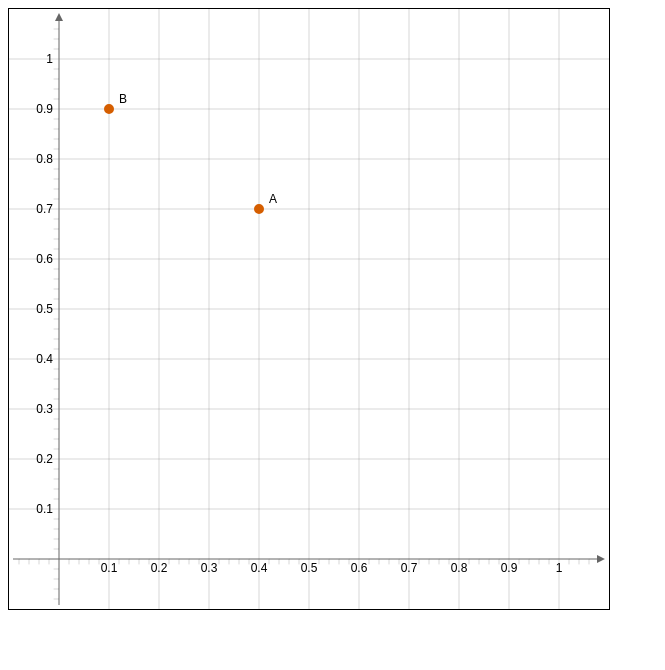
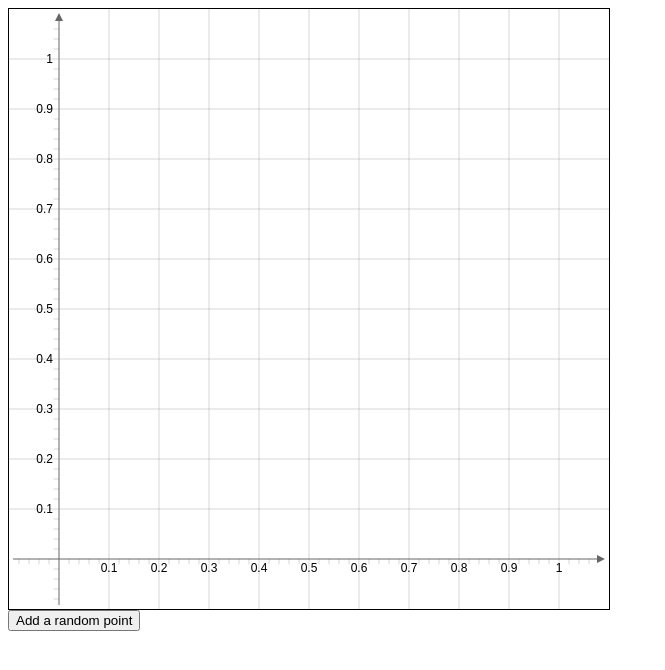
Before and after one commit to StevenClontz/TaDA, a SvelteKit app: page / in a window 1280 px wide. Shown: the top 670 px of the page, without its empty margins (0-665 px from the left). Built offline with nearby package versions, Linux system fonts and the light colour scheme.

Commit message:
add points

```diff
--- a/src/lib/Graph.svelte
+++ b/src/lib/Graph.svelte
@@ -1,17 +1,13 @@
 <script lang="ts">
     import JXG from "./jsxgraph/jsxgraphcore.mjs"
     import { onMount } from "svelte"
-    export let points:number[][]
+    export let board:JXG.Board
     let boardDiv:HTMLElement
-    let jsxgraph:JXG.Board
     onMount(async () => {
-        jsxgraph = JXG.JSXGraph.initBoard(boardDiv, {
+        board = JXG.JSXGraph.initBoard(boardDiv, {
             boundingbox: [-0.1, 1.1, 1.1, -0.1],
             axis: true,
             showCopyright: false
-        })
-        points.forEach(p=>{
-            jsxgraph.create('point',p,{fixed:true});
         })
     });
 </script>
--- a/src/routes/+page.svelte
+++ b/src/routes/+page.svelte
@@ -1,12 +1,37 @@
 <script lang="ts">
     import Graph from '$lib/Graph.svelte'
-    const points = [
-        [0.4,0.7],
-        [0.1,0.9]
-    ]
+    let board:JXG.Board
+    let points:JXG.Point[] = []
+    let circles:JXG.Circle[] = []
+    let epsilon = 0.02
+    const addPoint = (x:number,y:number) => {
+        points = [
+            ...points,
+            board.create(
+                'point',
+                [x,y],
+                {withLabel:false},
+            ),
+        ]
+        circles = [
+            ...circles,
+            board.create(
+                'circle',
+                [points[points.length-1],epsilon],
+                {
+                    strokeColor: 'none',
+                    fillColor: '#0000ff11'
+                },
+            ),
+        ]
+    }
 </script>
 <svelte:head>
     <title>TDA</title>
 </svelte:head>
 
-<Graph {points}/>
+<Graph bind:board={board}/>
+
+<button on:click={()=>addPoint(Math.random(),Math.random())}>
+    Add a random point
+</button>
```
